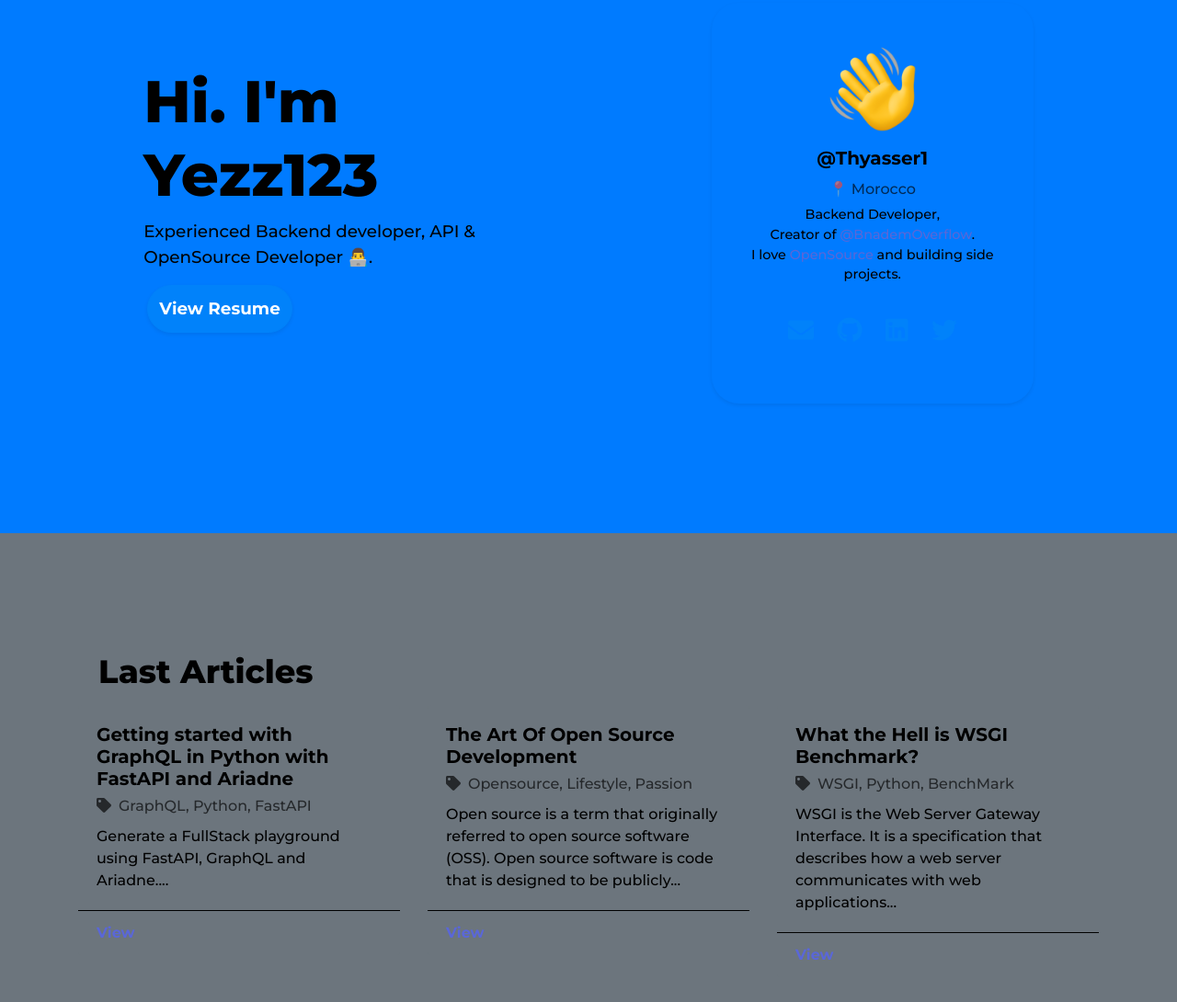
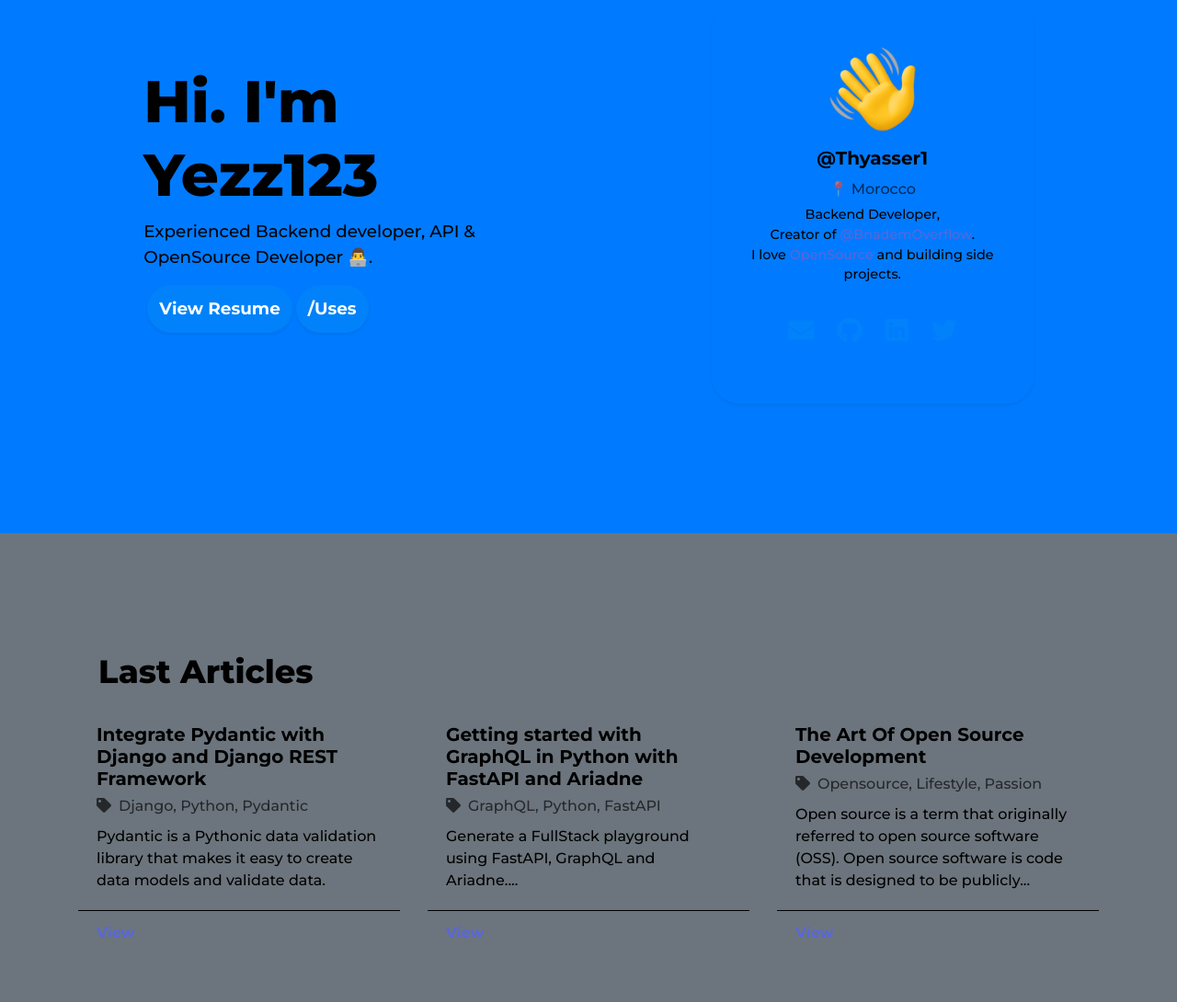
Before and after one commit to yezz123/yezz.me, a Gatsby site: page / in a window 1280 px wide. Shown: the part 238-1328 px from the top of the page at 92% size. Built offline with nearby package versions, Linux system fonts and the light colour scheme; Gatsby itself is replaced by a stand-in of ours.

Commit message:
add Uses Button to page hero

```diff
--- a/src/components/header.js
+++ b/src/components/header.js
@@ -71,7 +71,6 @@ export default class Header extends Component {
                       <Link
                         className="nav-link"
                         to="https://blog.yezz.me/"
-                        target="_blank"
                       >
                         blog
                       </Link>
--- a/src/components/landing/hero.js
+++ b/src/components/landing/hero.js
@@ -18,6 +18,11 @@ export default function Hero() {
               <a href="https://bit.ly/3yfxeQ4" target="_blank" rel="noreferrer">
                 <button className="main-button btn btn-primary shadow-sm">
                   View Resume
+                </button>
+              </a>
+              <a href="https://blog.yezz.me/blog/Tech-and-Tools-I-Use" target="_blank" rel="noreferrer">
+                <button className="main-button btn btn-primary shadow-sm">
+                  /Uses
                 </button>
               </a>
             </div>
--- a/src/data/articles.json
+++ b/src/data/articles.json
@@ -1,4 +1,10 @@
 [
+  {
+    "article": "Integrate Pydantic with Django and Django REST Framework",
+    "language": "Django, Python, Pydantic",
+    "description": "Pydantic is a Pythonic data validation library that makes it easy to create data models and validate data.",
+    "link": "https://blog.yezz.me/blog/Integrate-Pydantic-with-Django-and-Django-REST-Framework"
+  },
   {
     "article": "Getting started with GraphQL in Python with FastAPI and Ariadne",
     "language": "GraphQL, Python, FastAPI",
@@ -10,11 +16,5 @@
     "language": "Opensource, Lifestyle, Passion",
     "description": "Open source is a term that originally referred to open source software (OSS). Open source software is code that is designed to be publicly...",
     "link": "https://blog.yezz.me/blog/The-Art-Of-Open-Source-Software"
-  },
-  {
-    "article": "What the Hell is WSGI Benchmark?",
-    "language": "WSGI, Python, BenchMark",
-    "description": "WSGI is the Web Server Gateway Interface. It is a specification that describes how a web server communicates with web applications...",
-    "link": "https://blog.yezz.me/blog/What-the-hell-is-WSGI"
   }
 ]
```
